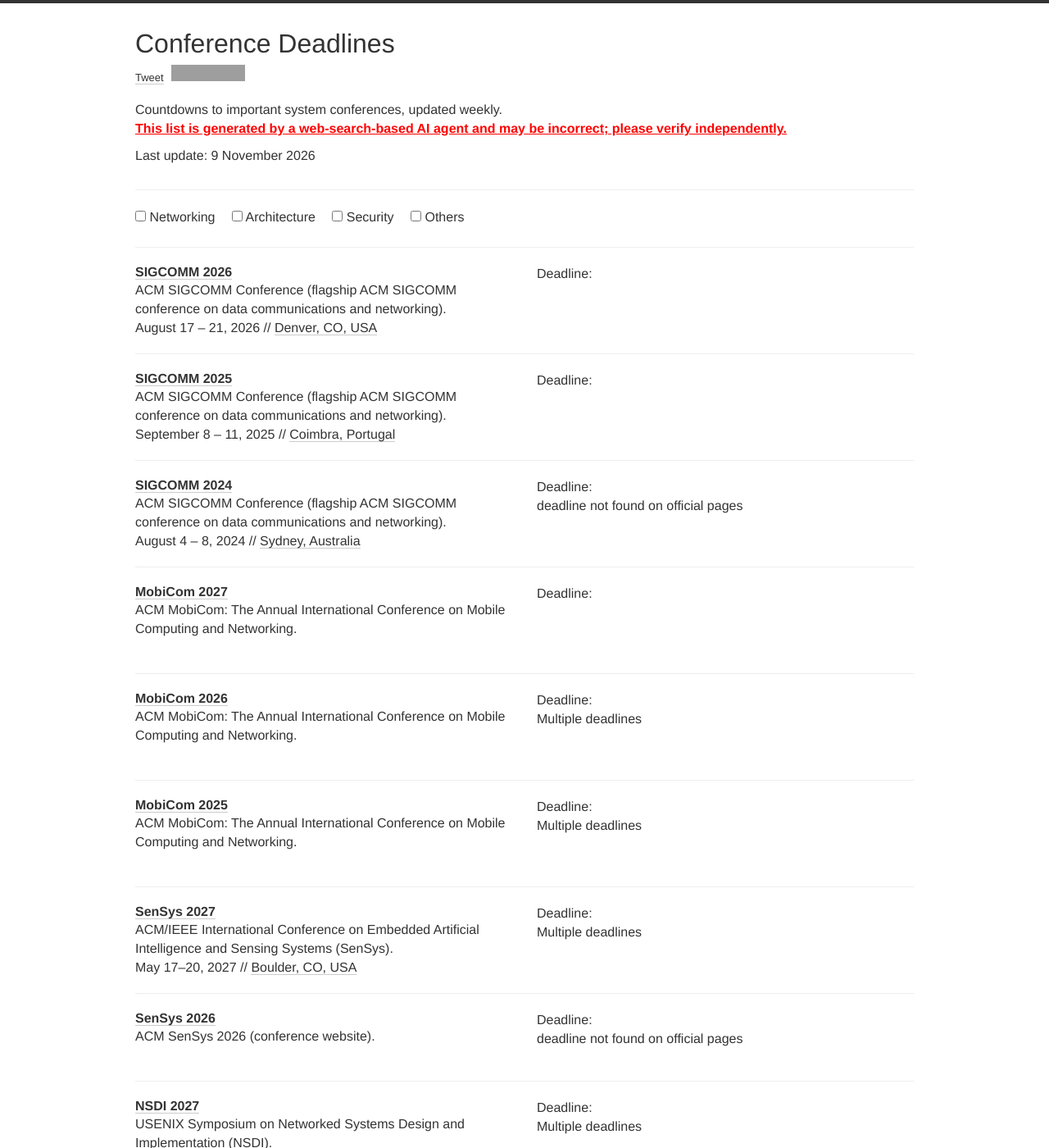
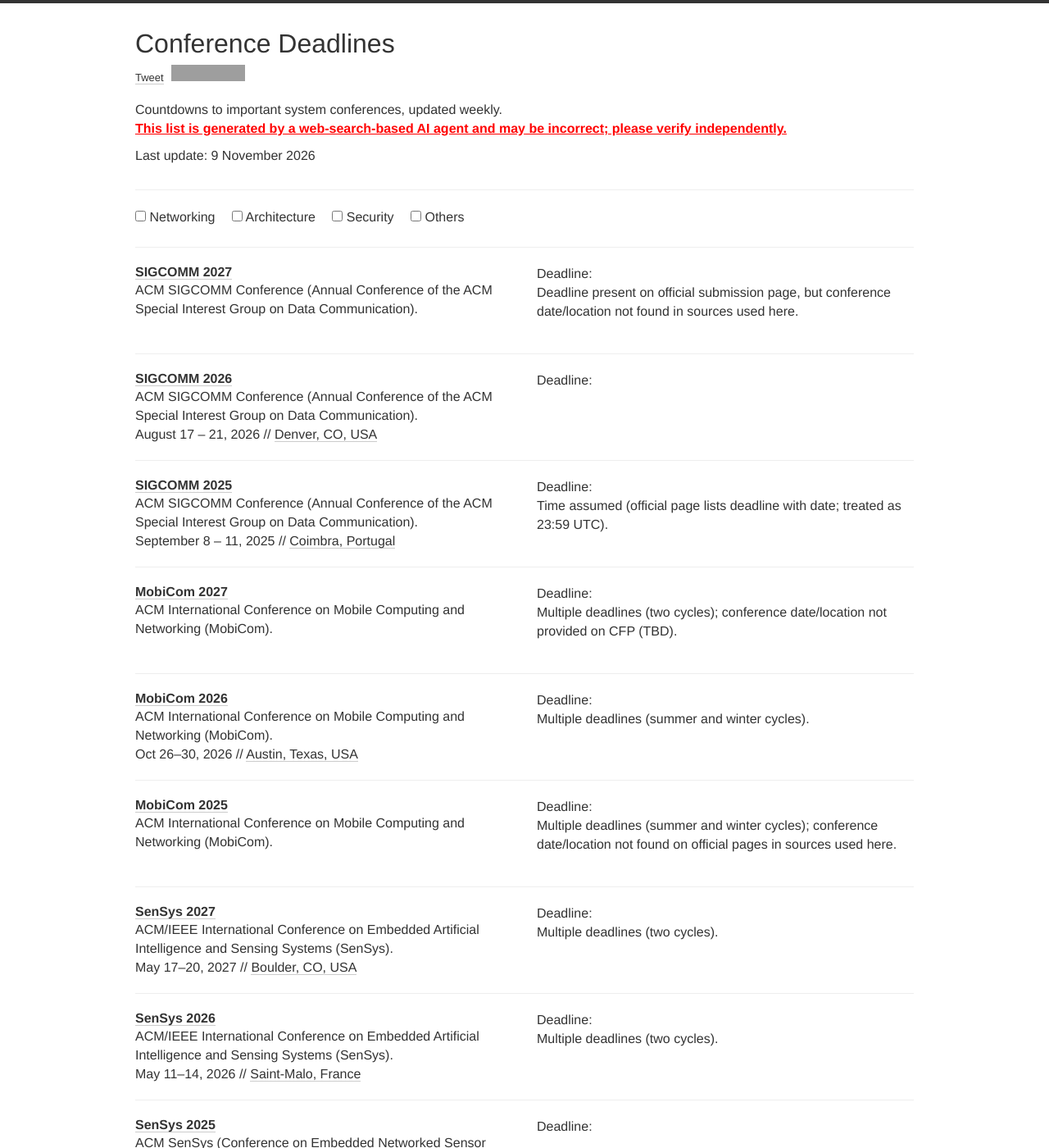
Before and after one commit to Vito-Swift/Vito-Swift.github.io, a Jekyll site: the page built from index.html, in a window 1280 px wide and 1400 px high. Shown: the whole window at 82% size. Built offline with Jekyll 4.4.1, drawn with Linux system fonts in a browser that asks for light colours; nearby versions of some CDN libraries; comment, search, counter and statistics services are not loaded; some of the changed text lies outside the part shown; grey boxes are pictures that could not be loaded.

Commit message:
chore: update conferences/types data

```diff
--- a/_data/conferences.yml
+++ b/_data/conferences.yml
@@ -1,167 +1,205 @@
+- name: SIGCOMM
+  year: 2027
+  description: ACM SIGCOMM Conference (Annual Conference of the ACM Special Interest
+    Group on Data Communication).
+  link: https://conferences.sigcomm.org/sigcomm/2027/submission/
+  comment: Deadline present on official submission page, but conference date/location
+    not found in sources used here.
+  type: networking
+  tags:
+  - networking
+  deadline: '2027-02-03 15:59:00'
+  timezone: Etc/GMT+8
 - name: SIGCOMM
   year: 2026
   date: August 17 - 21, 2026
-  description: ACM SIGCOMM Conference (flagship ACM SIGCOMM conference on data communications
-    and networking).
-  link: https://conferences.sigcomm.org/sigcomm/2026/
+  description: ACM SIGCOMM Conference (Annual Conference of the ACM Special Interest
+    Group on Data Communication).
+  link: https://conferences.sigcomm.org/sigcomm/2026/cfp/
   type: networking
   tags:
   - networking
-  deadline: 2026-02-07 11:59
+  deadline: '2026-02-07 15:59:00'
   timezone: Etc/GMT+8
   place: Denver, CO, USA
 - name: SIGCOMM
   year: 2025
   date: September 8 - 11, 2025
-  description: ACM SIGCOMM Conference (flagship ACM SIGCOMM conference on data communications
-    and networking).
-  link: https://conferences.sigcomm.org/sigcomm/2025/
+  description: ACM SIGCOMM Conference (Annual Conference of the ACM Special Interest
+    Group on Data Communication).
+  link: https://conferences.sigcomm.org/sigcomm/2025/cfp/
+  comment: Time assumed (official page lists deadline with date; treated as 23:59
+    UTC).
   type: networking
   tags:
   - networking
-  deadline: 2025-01-31 23:59
+  deadline: '2025-02-01 07:59:00'
   timezone: Etc/GMT+8
   place: Coimbra, Portugal
-- name: SIGCOMM
-  year: 2024
-  date: August 4 - 8, 2024
-  description: ACM SIGCOMM Conference (flagship ACM SIGCOMM conference on data communications
-    and networking).
-  link: https://conferences.sigcomm.org/sigcomm/2024/
-  comment: deadline not found on official pages
-  type: networking
-  tags:
-  - networking
-  place: Sydney, Australia
 - name: MobiCom
   year: 2027
-  description: 'ACM MobiCom: The Annual International Conference on Mobile Computing
-    and Networking.'
-  link: https://www.sigmobile.org/mobicom/2027/
-  type: networking
-  tags:
-  - networking
-  deadline: 2026-09-03 11:59
-  timezone: Etc/GMT+8
-- name: MobiCom
-  year: 2026
-  description: 'ACM MobiCom: The Annual International Conference on Mobile Computing
-    and Networking.'
-  link: https://www.sigmobile.org/mobicom/2026/index.html
-  comment: Multiple deadlines
+  description: ACM International Conference on Mobile Computing and Networking (MobiCom).
+  link: https://www.sigmobile.org/mobicom/2027/cfp.html
+  comment: Multiple deadlines (two cycles); conference date/location not provided
+    on CFP (TBD).
   type: networking
   tags:
   - networking
   deadline:
-  - 2025-09-04 11:59
-  - 2026-03-14 11:59
+  - '2026-09-03 15:59:00'
   timezone: Etc/GMT+8
 - name: MobiCom
-  year: 2025
-  description: 'ACM MobiCom: The Annual International Conference on Mobile Computing
-    and Networking.'
-  link: https://www.sigmobile.org/mobicom/2025/cfp.html
-  comment: Multiple deadlines
+  year: 2026
+  date: Oct 26-30, 2026
+  description: ACM International Conference on Mobile Computing and Networking (MobiCom).
+  link: https://www.sigmobile.org/mobicom/2026/index.html
+  comment: Multiple deadlines (summer and winter cycles).
   type: networking
   tags:
   - networking
   deadline:
-  - 2024-09-06 11:59
-  - 2025-03-19 11:59
+  - '2025-09-04 15:59:00'
+  - '2026-03-14 15:59:00'
+  timezone: Etc/GMT+8
+  place: Austin, Texas, USA
+- name: MobiCom
+  year: 2025
+  description: ACM International Conference on Mobile Computing and Networking (MobiCom).
+  link: https://www.sigmobile.org/mobicom/2025/cfp.html
+  comment: Multiple deadlines (summer and winter cycles); conference date/location
+    not found on official pages in sources used here.
+  type: networking
+  tags:
+  - networking
+  deadline:
+  - '2024-09-06 15:59:00'
+  - '2025-03-19 15:59:00'
   timezone: Etc/GMT+8
 - name: SenSys
   year: 2027
   date: May 17–20, 2027
   description: ACM/IEEE International Conference on Embedded Artificial Intelligence
     and Sensing Systems (SenSys).
-  link: https://sensys.acm.org/2027/index.html
-  comment: Multiple deadlines
+  link: https://sensys.acm.org/2027/
+  comment: Multiple deadlines (two cycles).
   type: others
   tags:
   - others
   deadline:
-  - 2026-06-06 11:59
-  - 2026-11-06 11:59
+  - '2026-06-06 15:59:00'
+  - '2026-11-06 15:59:00'
   timezone: Etc/GMT+8
   place: Boulder, CO, USA
 - name: SenSys
   year: 2026
-  description: ACM SenSys 2026 (conference website).
-  link: https://sensys.acm.org/2026/
-  comment: deadline not found on official pages
+  date: May 11-14, 2026
+  description: ACM/IEEE International Conference on Embedded Artificial Intelligence
+    and Sensing Systems (SenSys).
+  link: https://sensys.acm.org/2026/index.html
+  comment: Multiple deadlines (two cycles).
   type: others
   tags:
   - others
+  deadline:
+  - '2025-07-02 15:59:00'
+  - '2025-11-14 15:59:00'
+  timezone: Etc/GMT+8
+  place: Saint-Malo, France
+- name: SenSys
+  year: 2025
+  date: May 6-9, 2025
+  description: ACM SenSys (Conference on Embedded Networked Sensor Systems).
+  link: https://sensys.acm.org/2025/cfp.html
+  type: others
+  tags:
+  - others
+  deadline: '2024-11-15 15:59:00'
+  timezone: Etc/GMT+8
 - name: NSDI
   year: 2027
   date: May 11–13, 2027
   description: USENIX Symposium on Networked Systems Design and Implementation (NSDI).
   link: https://www.usenix.org/conference/nsdi27/call-for-papers
-  comment: Multiple deadlines
+  comment: Multiple deadlines (spring and fall).
   type: networking
   tags:
   - networking
   deadline:
-  - 2026-04-24 03:59
-  - 2026-09-18 03:59
+  - '2026-04-24 03:59:00'
+  - '2026-09-18 03:59:00'
   timezone: Etc/GMT+8
   place: Providence, RI, USA
 - name: NSDI
   year: 2026
-  date: May 4–6, 2026
   description: USENIX Symposium on Networked Systems Design and Implementation (NSDI).
   link: https://www.usenix.org/conference/nsdi26/call-for-papers
-  comment: Multiple deadlines
   type: networking
   tags:
   - networking
-  deadline:
-  - 2025-04-26 06:59
-  - 2025-09-19 06:59
+  deadline: '2025-04-26 14:59:00'
   timezone: Etc/GMT+8
-  place: Renton, WA, USA
+- name: NSDI
+  year: 2025
+  description: USENIX Symposium on Networked Systems Design and Implementation (NSDI).
+  link: https://www.usenix.org/conference/nsdi25/call-for-papers
+  type: networking
+  tags:
+  - networking
+  deadline: '2024-05-08 03:59:00'
+  timezone: Etc/GMT+8
 - name: Mobisys
   year: 2027
   description: ACM International Conference on Mobile Systems, Applications, and Services
     (MobiSys).
-  link: https://www.sigmobile.org/mobisys/2027/
+  link: https://www.sigmobile.org/mobisys/2027/call_for_papers/
+  comment: deadline not found on official pages (call for papers page snippet did
+    not include the date/time in sources used here).
   type: others
   tags:
   - others
-  deadline: 2026-12-05 11:59
-  timezone: Etc/GMT+8
-  place: Ho Chi Minh City, Vietnam
 - name: Mobisys
   year: 2026
+  date: June 22 - 24, 2026
   description: ACM International Conference on Mobile Systems, Applications, and Services
     (MobiSys).
   link: https://sigmobile.org/mobisys/2026/
   type: others
   tags:
   - others
-  deadline: 2025-12-06 11:59
+  deadline: '2025-12-06 15:59:00'
   timezone: Etc/GMT+8
+  place: Cambridge, UK
 - name: Mobisys
   year: 2025
+  date: June 23, 2025 to June 27, 2025
   description: ACM International Conference on Mobile Systems, Applications, and Services
     (MobiSys).
-  link: https://sigmobile.org/mobisys/2025/
+  link: https://www.sigmobile.org/mobisys/2025/call_for_papers/
   type: others
   tags:
   - others
-  deadline: 2024-12-10 11:59
+  deadline: '2024-12-10 15:59:00'
   timezone: Etc/GMT+8
 - name: OSDI
-  year: 2026
-  date: July 13–15, 2026
+  year: 2027
+  date: July 7–9, 2027
   description: USENIX Symposium on Operating Systems Design and Implementation (OSDI).
-  link: https://www.usenix.org/conference/osdi26/call-for-papers
+  link: https://www.usenix.org/conference/osdi27/call-for-papers
   type: others
   tags:
   - others
-  deadline: 2025-12-12 07:59
+  deadline: '2026-12-09 06:59:00'
   timezone: Etc/GMT+8
-  place: Seattle, WA, USA
+  place: Baltimore, MD, USA
+- name: OSDI
+  year: 2026
+  description: USENIX Symposium on Operating Systems Design and Implementation (OSDI).
+  link: https://www.usenix.org/conference/osdi26/cfp
+  type: others
+  tags:
+  - others
+  deadline: '2025-12-12 06:59:00'
+  timezone: Etc/GMT+8
 - name: OSDI
   year: 2025
   description: USENIX Symposium on Operating Systems Design and Implementation (OSDI).
@@ -169,102 +207,125 @@
   type: others
   tags:
   - others
-  deadline: 2024-12-11 07:59
+  deadline: '2024-12-11 06:59:00'
+  timezone: Etc/GMT+8
+- name: SOSP
+  year: 2026
+  date: September 30, 2026
+  description: ACM Symposium on Operating Systems Principles (SOSP).
+  link: https://sigops.org/s/conferences/sosp/2026/cfp.html
+  comment: Time assumed (AoE date given without explicit time; treated as 23:59 AoE).
+  type: others
+  tags:
+  - others
+  deadline: '2026-04-02 15:59:00'
   timezone: Etc/GMT+8
 - name: SOSP
   year: 2025
-  date: Oct 13-16, 2025
+  date: October 13-16, 2025
   description: ACM Symposium on Operating Systems Principles (SOSP).
-  link: https://dl.acm.org/conference/sosp
-  comment: deadline not found on official pages
+  link: https://sigops.org/s/conferences/sosp/2025/cfp.html
   type: others
   tags:
   - others
-  place: Seoul, South Korea
+  deadline: '2025-04-18 14:59:00'
+  timezone: Etc/GMT+8
 - name: ASPLOS
   year: 2027
   description: ACM International Conference on Architectural Support for Programming
     Languages and Operating Systems (ASPLOS).
   link: https://www.asplos-conference.org/asplos2027/cfp/
-  comment: Multiple deadlines
+  comment: Multiple deadlines (April and September cycles); conference date/location
+    not found on official pages in sources used here.
   type: architecture
   tags:
   - architecture
   deadline:
-  - 2026-04-16 11:59
-  - 2026-09-18 11:59
+  - '2026-04-16 15:59:00'
+  - '2026-09-10 15:59:00'
   timezone: Etc/GMT+8
 - name: ASPLOS
   year: 2026
   description: ACM International Conference on Architectural Support for Programming
     Languages and Operating Systems (ASPLOS).
   link: https://www.asplos-conference.org/asplos2026/cfp/index.html
+  comment: deadline not found on official pages for the (second) cycle in sources
+    used here; only one full-paper submission date captured.
   type: architecture
   tags:
   - architecture
-  deadline: 2025-03-13 11:59
-  timezone: Etc/GMT+8
-- name: ASPLOS
-  year: 2025
-  description: ACM International Conference on Architectural Support for Programming
-    Languages and Operating Systems (ASPLOS).
-  link: https://www.asplos-conference.org/asplos2025/cfp.html
-  comment: Multiple deadlines
-  type: architecture
-  tags:
-  - architecture
-  deadline:
-  - 2024-10-19 11:59
-  - 2025-02-24 11:59
-  - 2025-06-18 11:59
+  deadline: '2025-03-13 15:59:00'
   timezone: Etc/GMT+8
 - name: Eurosys
   year: 2027
-  description: 'EuroSys: European Conference on Computer Systems.'
-  link: https://2027.eurosys.org/
-  type: others
-  tags:
-  - others
-  deadline: 2026-09-25 11:59
-  timezone: Etc/GMT+8
-- name: Eurosys
-  year: 2026
-  description: 'EuroSys: European Conference on Computer Systems.'
-  link: https://2026.eurosys.org/cfp.html
-  comment: Multiple deadlines
+  description: EuroSys (European Conference on Computer Systems).
+  link: https://2027.eurosys.org/cfp
+  comment: Multiple deadlines (spring and fall); conference date/location not found
+    on official pages in sources used here.
   type: others
   tags:
   - others
   deadline:
-  - 2025-05-16 11:59
-  - 2025-09-26 11:59
+  - '2026-05-15 15:59:00'
+  - '2026-09-25 15:59:00'
   timezone: Etc/GMT+8
 - name: Eurosys
-  year: 2025
-  description: 'EuroSys: European Conference on Computer Systems.'
-  link: https://2025.eurosys.org/cfp.html
-  comment: Multiple deadlines
+  year: 2026
+  description: EuroSys (European Conference on Computer Systems).
+  link: https://2026.eurosys.org/cfp.html
+  type: others
+  tags:
+  - others
+  deadline: '2025-05-16 15:59:00'
+  timezone: Etc/GMT+8
+- name: Sigmetrics
+  year: 2027
+  date: June 7-11, 2027
+  description: ACM SIGMETRICS (performance evaluation).
+  link: https://www.sigmetrics.org/sigmetrics2027/
+  comment: Multiple deadlines (summer/fall/winter); using winter full-paper submission.
   type: others
   tags:
   - others
   deadline:
-  - 2024-05-22 11:59
-  - 2024-10-23 11:59
+  - '2026-07-11 15:59:00'
+  - '2026-10-10 15:59:00'
+  - '2027-01-12 15:59:00'
   timezone: Etc/GMT+8
+  place: Atlanta, Georgia, USA
 - name: Sigmetrics
-  year: 2027
-  description: ACM SIGMETRICS / POMACS (conference presentations are journal-first
-    via POMACS).
-  link: https://www.sigmetrics.org/sigmetrics2027/
-  comment: deadline not found on official pages
+  year: 2026
+  description: ACM SIGMETRICS (performance evaluation).
+  link: https://www.sigmetrics.org/sigmetrics2026/call_for_papers.html
+  comment: Time assumed (official page lists date but not explicit time; treated as
+    23:59 AoE per CFP statement).
   type: others
   tags:
   - others
+  deadline: '2026-01-14 15:59:00'
+  timezone: Etc/GMT+8
 - name: CCS
   year: 2027
   description: ACM Conference on Computer and Communications Security (CCS).
   link: https://www.sigsac.org/ccs/CCS2027/cfp.html
-  comment: deadline not found on official pages
+  comment: deadline not found on official pages (Important Dates shown as TBD).
+  type: security
+  tags:
+  - security
+- name: CCS
+  year: 2026
+  description: ACM Conference on Computer and Communications Security (CCS).
+  link: https://www.sigsac.org/ccs/CCS2026/call-for/call-for-papers.html
+  comment: deadline not found on official pages in sources used here.
+  type: security
+  tags:
+  - security
+- name: CCS
+  year: 2025
+  description: ACM Conference on Computer and Communications Security (CCS).
+  link: https://sigsac.hosting.acm.org/ccs/CCS2025/call-for-papers/
+  comment: deadline not found on official pages in sources used here (page states
+    AoE rule but does not show specific dates in snippet).
   type: security
   tags:
   - security
@@ -272,36 +333,53 @@
   year: 2027
   date: MAY 17-20, 2027
   description: IEEE Symposium on Security and Privacy.
-  link: https://sp2027.ieee-security.org/cfpapers.html
-  comment: Multiple deadlines
+  link: https://www.ieee-security.org/TC/SP2027/cfpapers.html
+  comment: Multiple deadlines (two cycles); deadlines are AoE.
   type: security
   tags:
   - security
   deadline:
-  - 2026-06-12 11:59
-  - 2026-11-18 11:59
+  - '2026-06-12 15:59:59'
+  - '2026-11-18 15:59:59'
   timezone: Etc/GMT+8
   place: Montreal, Canada
 - name: NDSS
   year: 2027
-  description: Network and Distributed System Security (NDSS) Symposium.
+  description: Network and Distributed System Security Symposium (NDSS).
   link: https://www.ndss-symposium.org/ndss2027/submissions/call-for-papers/
-  comment: Multiple deadlines
   type: security
   tags:
   - security
-  deadline:
-  - 2026-05-07 11:59
-  - 2026-08-20 11:59
+  deadline: '2026-05-07 00:00:00'
+  timezone: Etc/GMT+8
+- name: NDSS
+  year: 2026
+  description: Network and Distributed System Security Symposium (NDSS).
+  link: https://www.ndss-symposium.org/ndss2026/submissions/call-for-papers/
+  comment: deadline not found on official pages in sources used here.
+  type: security
+  tags:
+  - security
+- name: NDSS
+  year: 2025
+  description: Network and Distributed System Security Symposium (NDSS).
+  link: https://www.ndss-symposium.org/ndss2025/submissions/call-for-papers/
+  type: security
+  tags:
+  - security
+  deadline: '2024-04-18 00:00:00'
   timezone: Etc/GMT+8
 - name: USENIX Security
   year: 2027
   description: USENIX Security Symposium.
   link: https://www.usenix.org/conference/usenixsecurity27/call-for-papers
-  comment: deadline not found on official pages
+  comment: Multiple deadlines (reviewing cycles); main full-paper deadline taken from
+    conference overview page for Cycle 2.
   type: security
   tags:
   - security
+  deadline: '2027-01-27 15:59:00'
+  timezone: Etc/GMT+8
 - name: USENIX Security
   year: 2026
   description: USENIX Security Symposium.
@@ -309,5 +387,15 @@
   type: security
   tags:
   - security
-  deadline: 2025-08-27 11:59
+  deadline: '2025-08-27 15:59:00'
   timezone: Etc/GMT+8
+- name: USENIX Security
+  year: 2025
+  description: USENIX Security Symposium.
+  link: https://www.usenix.org/conference/usenixsecurity25/call-for-papers
+  comment: Time not found in snippet; treated as 23:59 AoE (time assumed).
+  type: security
+  tags:
+  - security
+  deadline: '2024-09-05 15:59:00'
+  timezone: Etc/GMT+8
```
